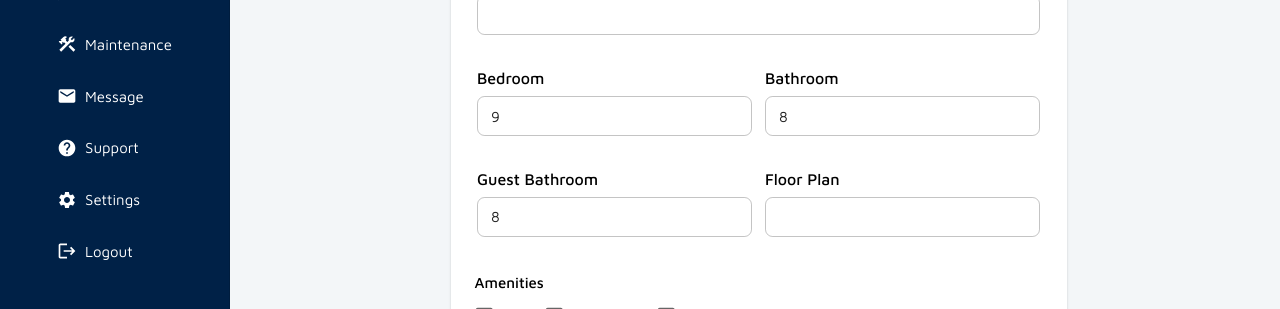
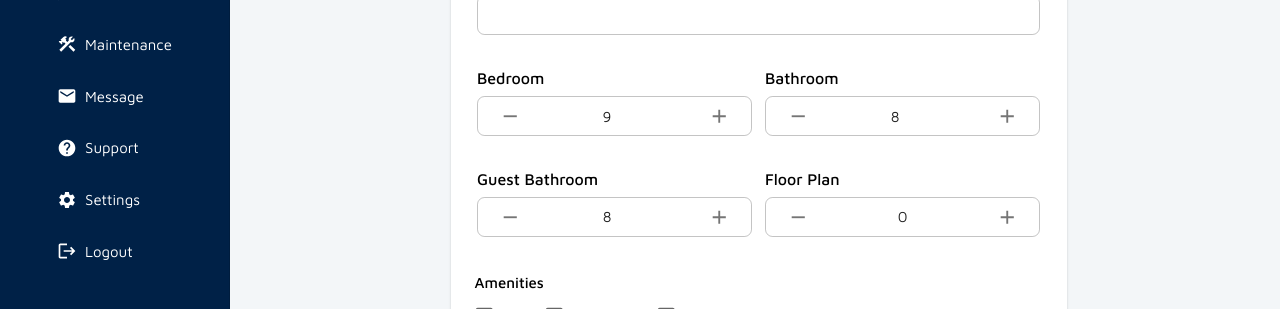
Before and after one commit to glumia-ltd/klubiq-web, a React (Vite) app in the folder apps/landlord-portal/: page /properties in a window 1280 px wide. Shown: the part 229-538 px from the top of the page. Built offline with nearby package versions, Linux system fonts and the light colour scheme; no server answers.

Commit message:
number field

```diff
--- a/apps/landlord-portal/src/components/ControlledComponents/ControlledNumberField.tsx
+++ b/apps/landlord-portal/src/components/ControlledComponents/ControlledNumberField.tsx
@@ -124,7 +124,11 @@ const ControlledNumberField: React.FC<ControlledTextFieldProps> = ({
 					(formik.touched[name] && formik.errors[name]) ||
 					' '
 				}
-				inputProps={inputProps}
+				inputProps={{
+					style: { textAlign: 'center' },
+					...inputProps,
+				}}
+				// inputProps={inputProps}
 				{...props}
 				sx={sxTwo}
 			/>
--- a/apps/landlord-portal/src/components/MultiUnitForms/AddUnit/AddUnit.tsx
+++ b/apps/landlord-portal/src/components/MultiUnitForms/AddUnit/AddUnit.tsx
@@ -12,6 +12,7 @@ import ControlledTextField from '../../ControlledComponents/ControlledTextField'
 import * as yup from 'yup';
 import { useFormik } from 'formik';
 import cloneIcon from '../../../assets/images/Vector.svg';
+import ControlledNumberField from '../../ControlledComponents/ControlledNumberField';
 
 const AddUnit = () => {
 	const validationSchema = yup.object({
@@ -73,7 +74,7 @@ const AddUnit = () => {
 					/>
 				</Grid>
 				<Grid item xs={6}>
-					<ControlledTextField
+					<ControlledNumberField
 						name='bed'
 						label='Bedroom'
 						formik={formik}
@@ -81,7 +82,7 @@ const AddUnit = () => {
 					/>
 				</Grid>{' '}
 				<Grid item xs={6}>
-					<ControlledTextField
+					<ControlledNumberField
 						name='bath'
 						label='Bathroom'
 						formik={formik}
@@ -89,7 +90,7 @@ const AddUnit = () => {
 					/>
 				</Grid>{' '}
 				<Grid item xs={6}>
-					<ControlledTextField
+					<ControlledNumberField
 						name='guestBath'
 						label='Guest Bathroom'
 						formik={formik}
@@ -97,7 +98,7 @@ const AddUnit = () => {
 					/>
 				</Grid>
 				<Grid item xs={6}>
-					<ControlledTextField
+					<ControlledNumberField
 						name='plan'
 						label='Floor Plan'
 						formik={formik}
```
